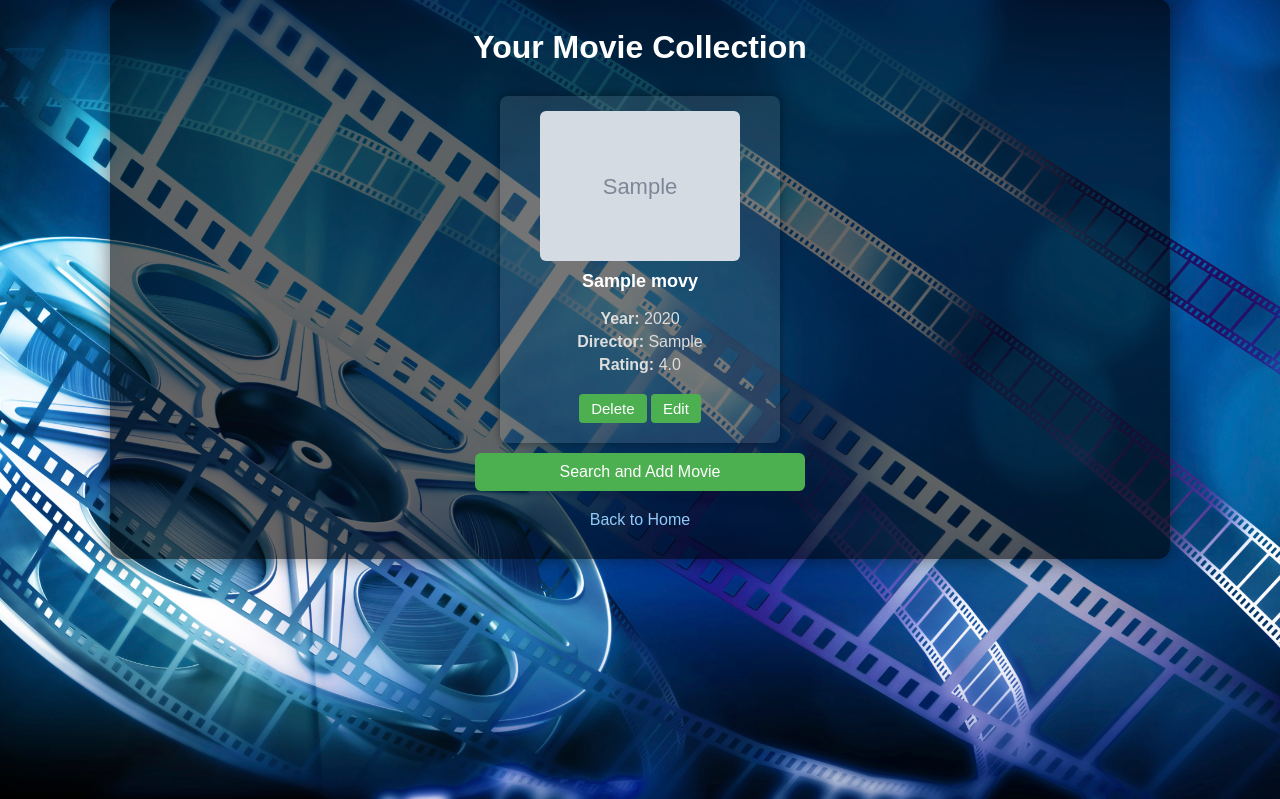
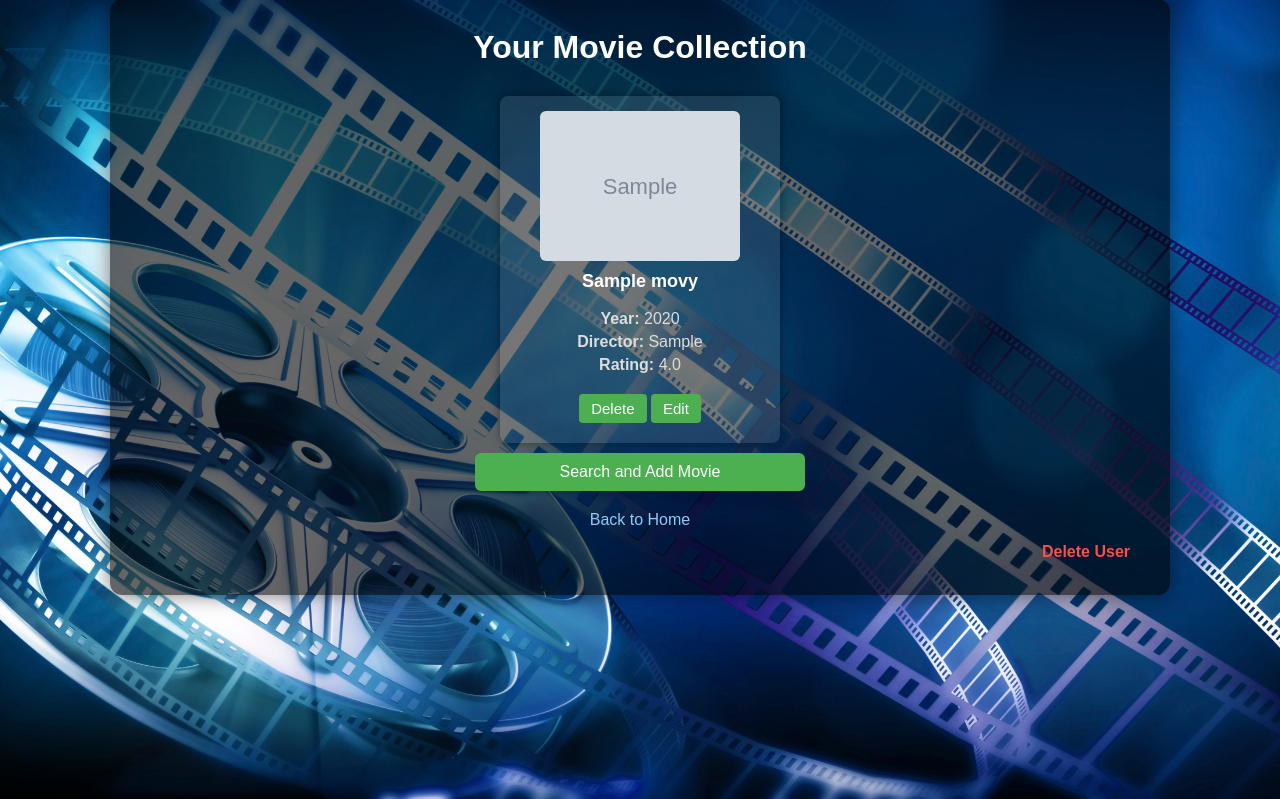
Before and after one commit to MoBa75/moviweb_app, a Flask app: page /users/1 in a window 1280 px wide. Shown: the part 61-860 px from the top of the page. Run offline with Flask 3, Linux system fonts and the light colour scheme; tables that the repository leaves empty hold one stand-in row (values such as "Sample post"); grey boxes marked "Sample" are stand-in pictures; parts of the project's set-up code (start-up, migrations or seed data) failed here and were passed over.

Commit message:
added "delet user" button to user_movies.html

```diff
--- a/static/style.css
+++ b/static/style.css
@@ -206,3 +206,50 @@ a:hover {
 .delete-button:hover {
     background-color: #b71c1c;
 }
+
+.below-buttons {
+    display: flex;
+    justify-content: flex-end;
+    align-items: flex-end;
+    height: 100px; /* optional, damit er sichtbar nach unten rutscht */
+    margin-top: 20px;
+    padding-right: 10px;
+    position: relative;
+}
+
+.delete-user-link {
+    color: #ff4c4c;
+    font-weight: bold;
+    text-decoration: none;
+    font-size: 16px;
+    padding: 10px 16px;
+    border: 2px solid #ff4c4c;
+    border-radius: 6px;
+    transition: background-color 0.3s ease;
+}
+
+.delete-user-link:hover {
+    background-color: #ff4c4c;
+    color: white;
+}
+
+.below-buttons {
+    display: flex;
+    justify-content: flex-end;
+    align-items: flex-end;
+    padding: 0 10px;
+    height: auto;
+    margin-top: 10px;
+}
+
+.delete-user-text {
+    color: #ff4c4c;
+    font-weight: bold;
+    font-size: 16px;
+    text-decoration: none;
+    padding: 4px 0;
+}
+
+.delete-user-text:hover {
+    text-decoration: underline;
+}
--- a/templates/user_movies.html
+++ b/templates/user_movies.html
@@ -38,6 +38,9 @@
 
             <a href="{{ url_for('home') }}" class="button">Back to Home</a>
         </div>
+        <div class="below-buttons">
+            <a href="{{ url_for('delete_user', user_id=user_id) }}" class="delete-user-text">Delete User</a>
+        </div>
     </div>
 </body>
 </html>
```
